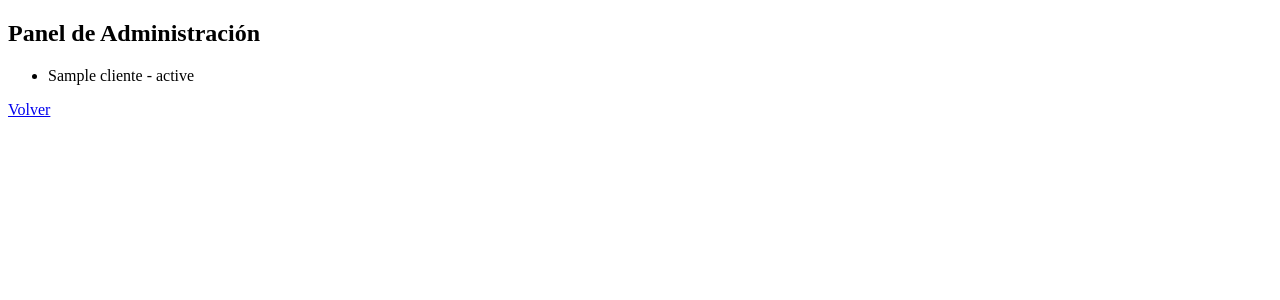
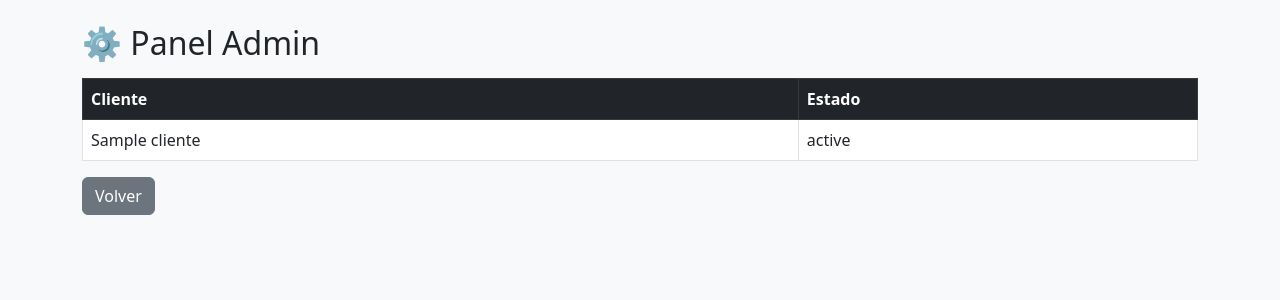
Before and after one commit to Josias-Tun/Proyecto, a Flask app: page /admin in a window 1280 px wide. Shown: the top 300 px of the page. Run offline with Flask 3, Linux system fonts and the light colour scheme; a database or web service that is not in the repository returns one stand-in record (values such as "Sample title").

Commit message:
Enhance admin panel with Bootstrap and table layout
Updated the admin panel layout with Bootstrap styling and improved the display of client and order status in a table format.

```diff
--- a/templates/admin.html
+++ b/templates/admin.html
@@ -2,18 +2,34 @@
 <html>
 <head>
     <title>Admin</title>
+    <link href="https://cdn.jsdelivr.net/npm/bootstrap@5.3.0/dist/css/bootstrap.min.css" rel="stylesheet">
 </head>
-<body>
-    <h2>Panel de Administración</h2>
+<body class="bg-light">
 
-    <ul>
-        {% for p in pedidos %}
-        <li>
-            {{ p.cliente }} - {{ p.estado }}
-        </li>
-        {% endfor %}
-    </ul>
+<div class="container mt-4">
 
-    <a href="/dashboard">Volver</a>
+    <h2>⚙️ Panel Admin</h2>
+
+    <table class="table table-bordered mt-3">
+        <thead class="table-dark">
+            <tr>
+                <th>Cliente</th>
+                <th>Estado</th>
+            </tr>
+        </thead>
+        <tbody>
+            {% for p in pedidos %}
+            <tr>
+                <td>{{ p.cliente }}</td>
+                <td>{{ p.estado }}</td>
+            </tr>
+            {% endfor %}
+        </tbody>
+    </table>
+
+    <a href="/dashboard" class="btn btn-secondary">Volver</a>
+
+</div>
+
 </body>
 </html>
```
